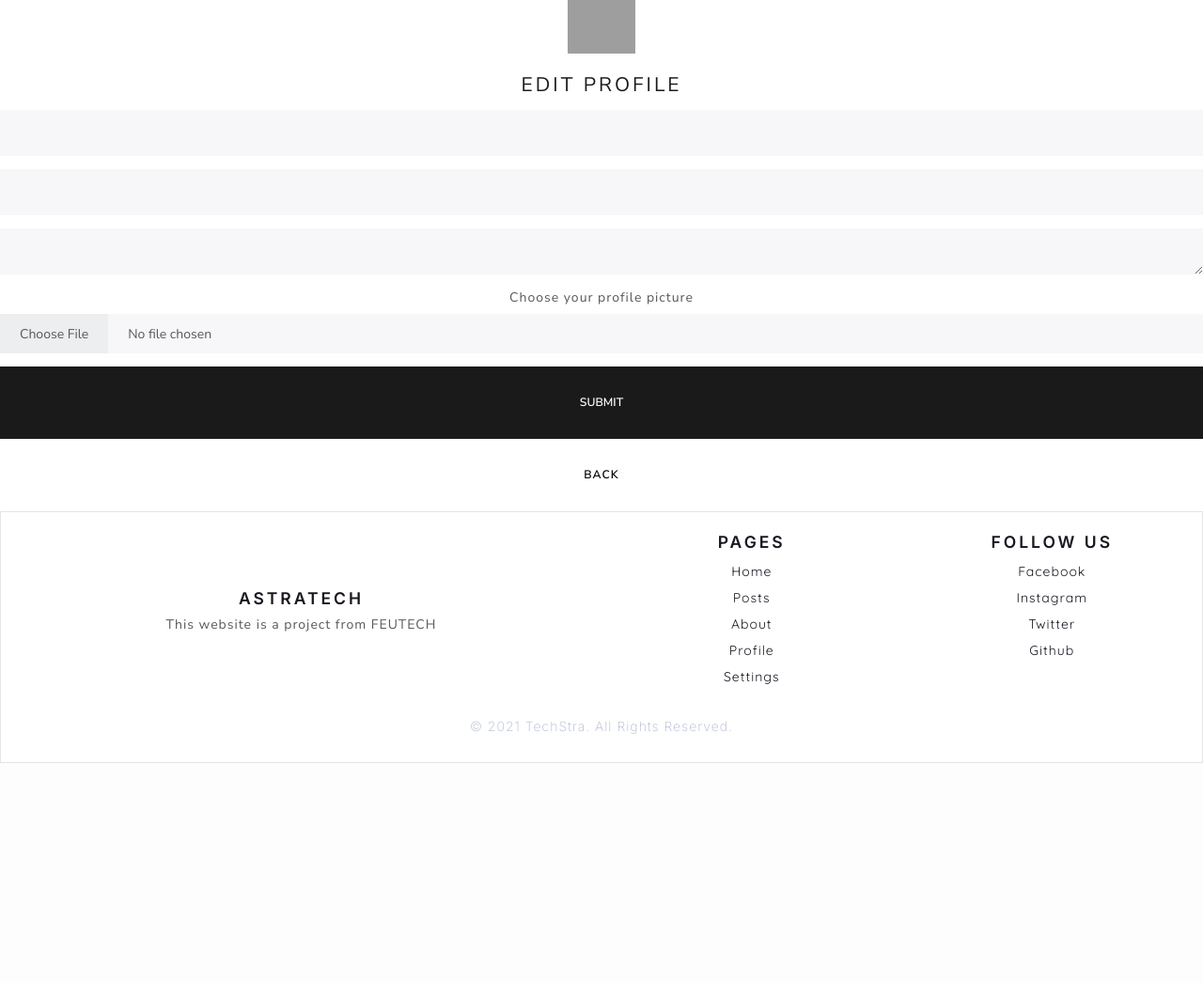
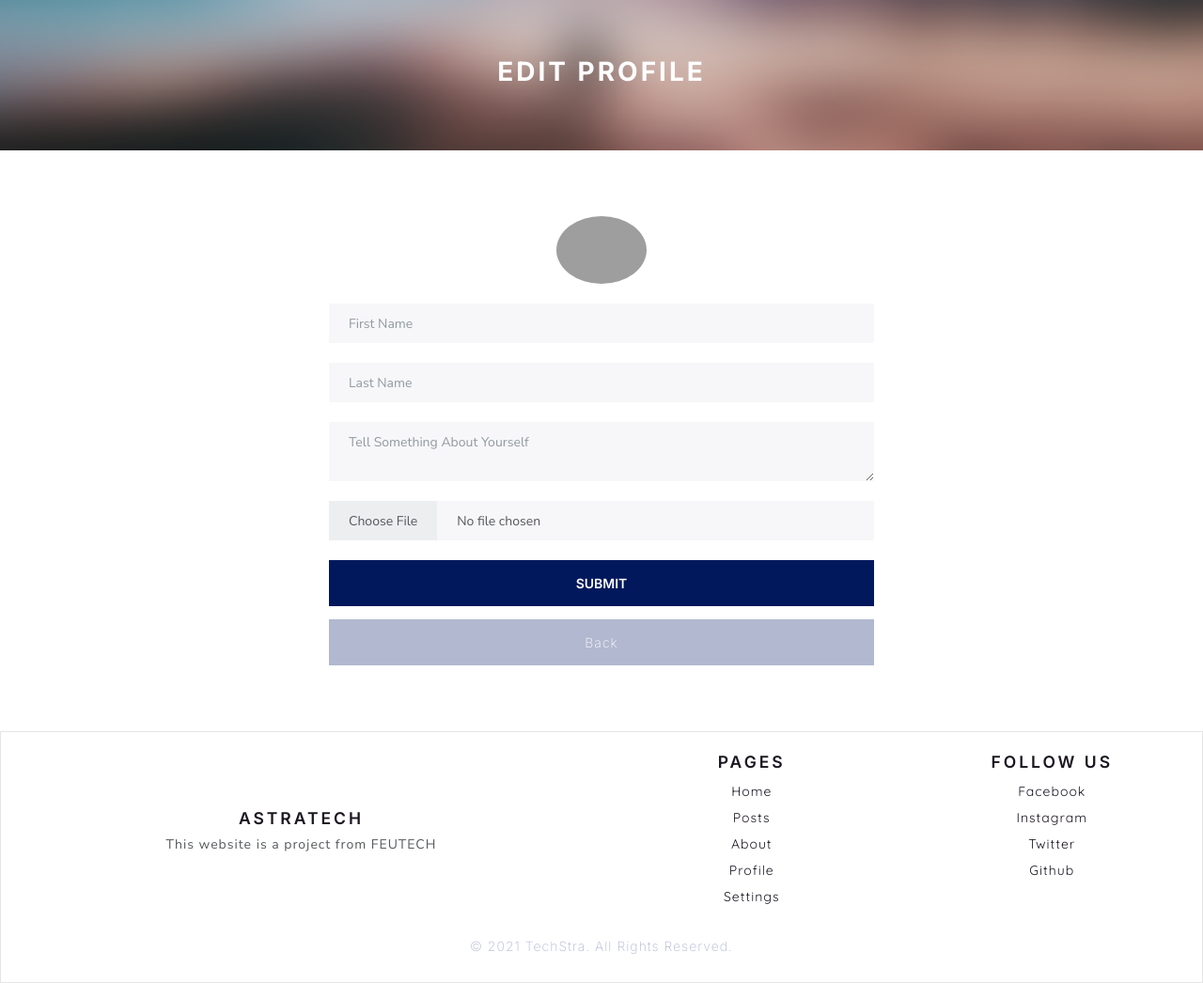
Before and after one commit to PrynsTag/TechStra, a CodeIgniter app: page /TechStra/profile/edit_profile in a window 1280 px wide. Shown: the part 90-1136 px from the top of the page at 94% size. Before the commit the page ends 902 px from the top, so only its background shows below. Run offline with CodeIgniter, Linux system fonts and the light colour scheme; data that the repository does not hold is empty; grey boxes are pictures that could not be loaded.

Commit message:
Updated UI based on global theme

```diff
--- a/application/views/edit_profile_view.php
+++ b/application/views/edit_profile_view.php
@@ -1,8 +1,17 @@
-<main class="form-signin text-center">
+<div class="container-fluid post-container">
+	<h1 class="post-title">Edit Profile</h1>
+</div>
+<div class="addpost_container">
 	<?= form_open_multipart("profile/edit_profile") ?>
-	<img class="mb-4 align-center" src="<?= base_url("assets/uploads/user_profile/$userinfo_image") ?>" alt="User Profile" width="72"
-			 height="57">
-	<h1 class="h3 mb-3 fw-normal"><?= $header_title ?></h1>
+	<div class="image d-flex justify-content-center">
+		<img src='<?php
+		if (isset($image)) {
+			echo base_url("assets/uploads/user_profile/$image");
+		} else {
+			echo "https://img.icons8.com/bubbles/100/000000/user.png";
+		}
+		?>' class="rounded-circle" width="96" alt="User-Profile">
+	</div>
 
 	<?php
 	if ($this->session->tempdata("profile_success")) {
@@ -12,30 +21,33 @@
 	}
 	?>
 
-	<div class="form-floating mb-3">
-		<input class="form-control" id="floatingInput" name="firstname"
-					 value="<?= set_value("firstname", $userinfo_firstname) ?>" type="text">
+	<div class="input-group my-4">
+		<input class="form-control" id="first_name" name="firstname"
+					 placeholder="First Name" type="text" value="<?= set_value("firstname", $userinfo_firstname) ?>">
 		<small class="text-danger w-100"><?= form_error("firstname") ?></small>
 	</div>
 
-	<div class="form-floating mb-3">
-		<input class="form-control" id="floatingInput" name="lastname"
-					 value="<?= set_value("lastname", $userinfo_lastname) ?>" type="text">
+	<div class="input-group my-4">
+		<input class="form-control" id="last_name" name="lastname"
+					 value="<?= set_value("lastname", $userinfo_lastname) ?>" placeholder="Last Name" type="text">
 		<small class="text-danger w-100"><?= form_error("lastname") ?></small>
 	</div>
 
-		<div class="form-floating mb-3">
-			<textarea class="form-control" id="floatingInput" name="bio"><?= $userinfo_bio ?></textarea>
-			<small class="text-danger w-100"><?= form_error("bio") ?></small>
-		</div>
+	<div class="input-group my-4">
+		<textarea class="form-control" id="description" name="bio"
+							placeholder="Tell Something About Yourself"><?= $userinfo_bio ?></textarea>
+		<small class="text-danger w-100"><?= form_error("bio") ?></small>
+	</div>
 
-	<div class="mb-3">
-		<label for="formFile" class="form-label">Choose your profile picture</label>
-		<input class="form-control" id="formFile" name="image" type="file">
+	<div class="input-group my-4">
+		<input class="form-control" id="file-upload" name="image" type="file">
 		<small class="text-danger w-100"><?= form_error("image") ?></small>
 	</div>
 
-	<button class="w-100 btn btn-lg btn-primary" type="submit">Submit</button>
-	<a href="<?= base_url("profile/user") ?>" class="w-100 btn btn-lg btn-secondary" type="button">Back</a>
-	<?= form_close() ?>
-</main>
+	<div class="d-flex flex-column justify-content-end">
+		<button type="submit" class="btn btn-login w-100 mb-3">Submit</button>
+		<a class="btn-back text-center" href="<?= site_url("profile/user") ?>">Back</a>
+	</div>
+
+	<?php echo form_close(); ?>
+</div>
```
